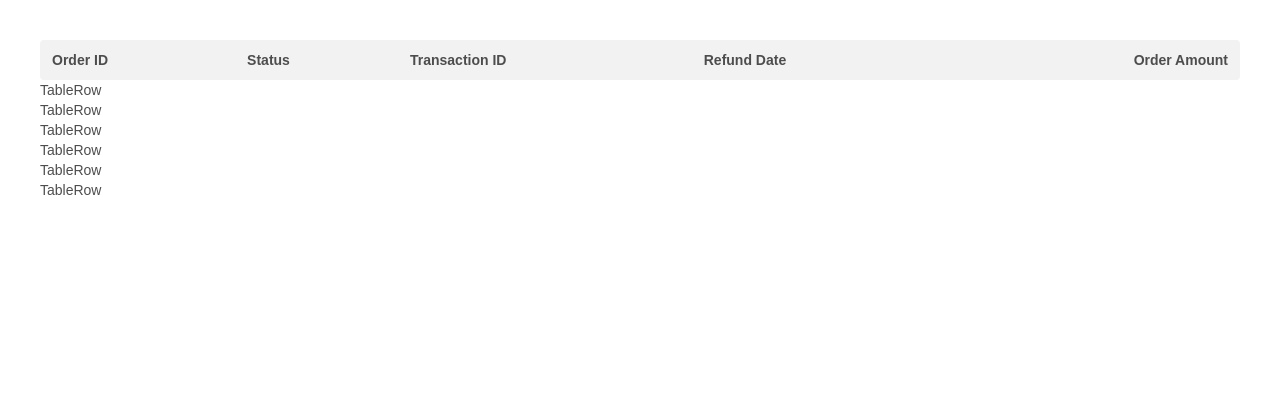
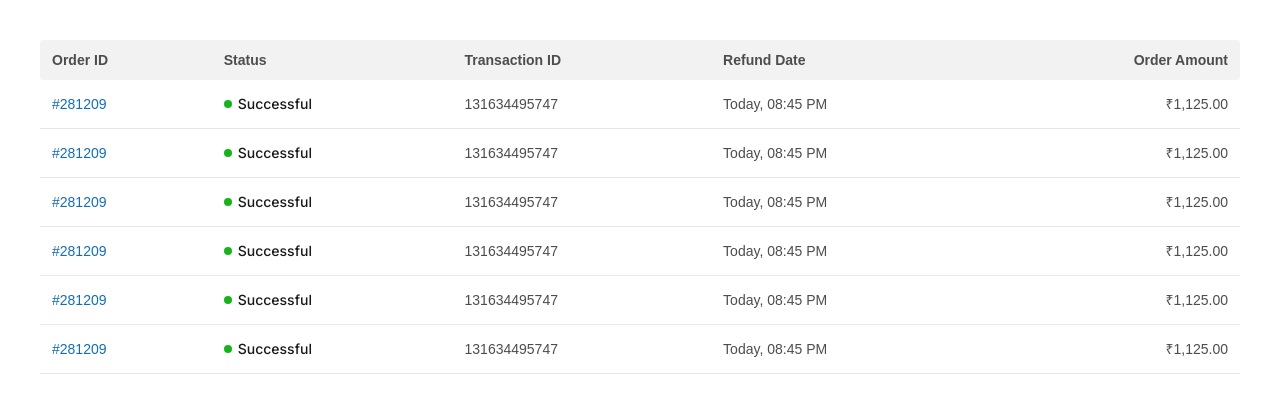
Before and after one commit to anoopraju31/dukaan-dashboard, a React (Vite) app: page / in a window 1280 px wide. Shown: the top 396 px of the page. Built offline with nearby package versions, Linux system fonts and the light colour scheme.

Commit message:
Table Row - styled

```diff
--- a/src/components/TableRow.tsx
+++ b/src/components/TableRow.tsx
@@ -1,5 +1,20 @@
 const TableRow = () => {
-	return <div>TableRow</div>
+	return (
+		<tr className='border-b border-black-90'>
+			<td className='px-3 py-[14px] whitespace-nowrap text-primary-blue'>
+				#281209
+			</td>
+			<td className='px-3 py-[14px] whitespace-nowrap'>
+				<div className='flex gap-[6px] items-center'>
+					<div className='p-1 rounded-full bg-green'></div>
+					<p className='text-black-12 font-inter'> Successful </p>
+				</div>
+			</td>
+			<td className='px-3 py-[14px] whitespace-nowrap'> 131634495747 </td>
+			<td className='px-3 py-[14px] whitespace-nowrap'> Today, 08:45 PM </td>
+			<td className='px-3 py-[14px] whitespace-nowrap text-right'>₹1,125.00</td>
+		</tr>
+	)
 }
 
 export default TableRow
```
